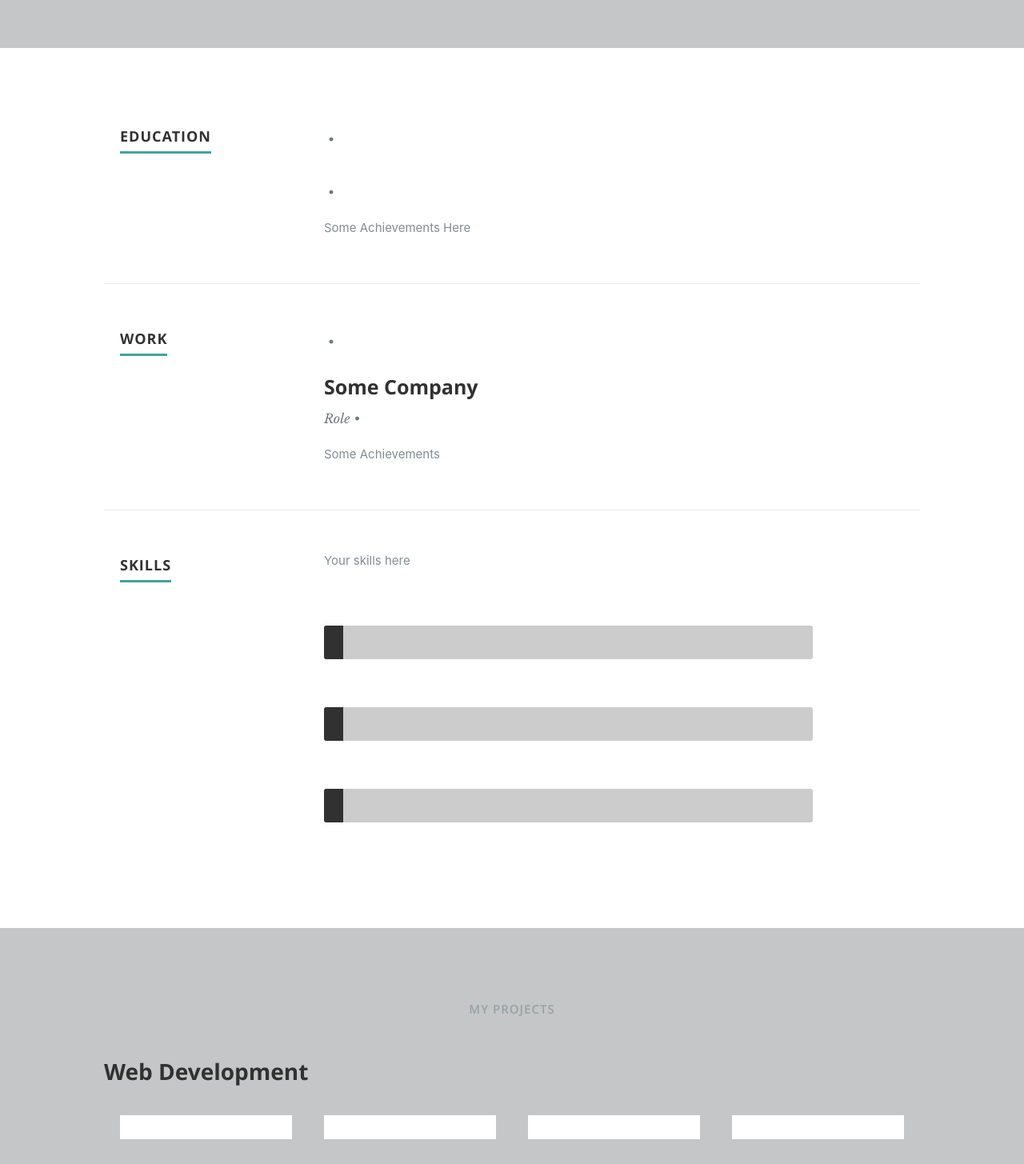
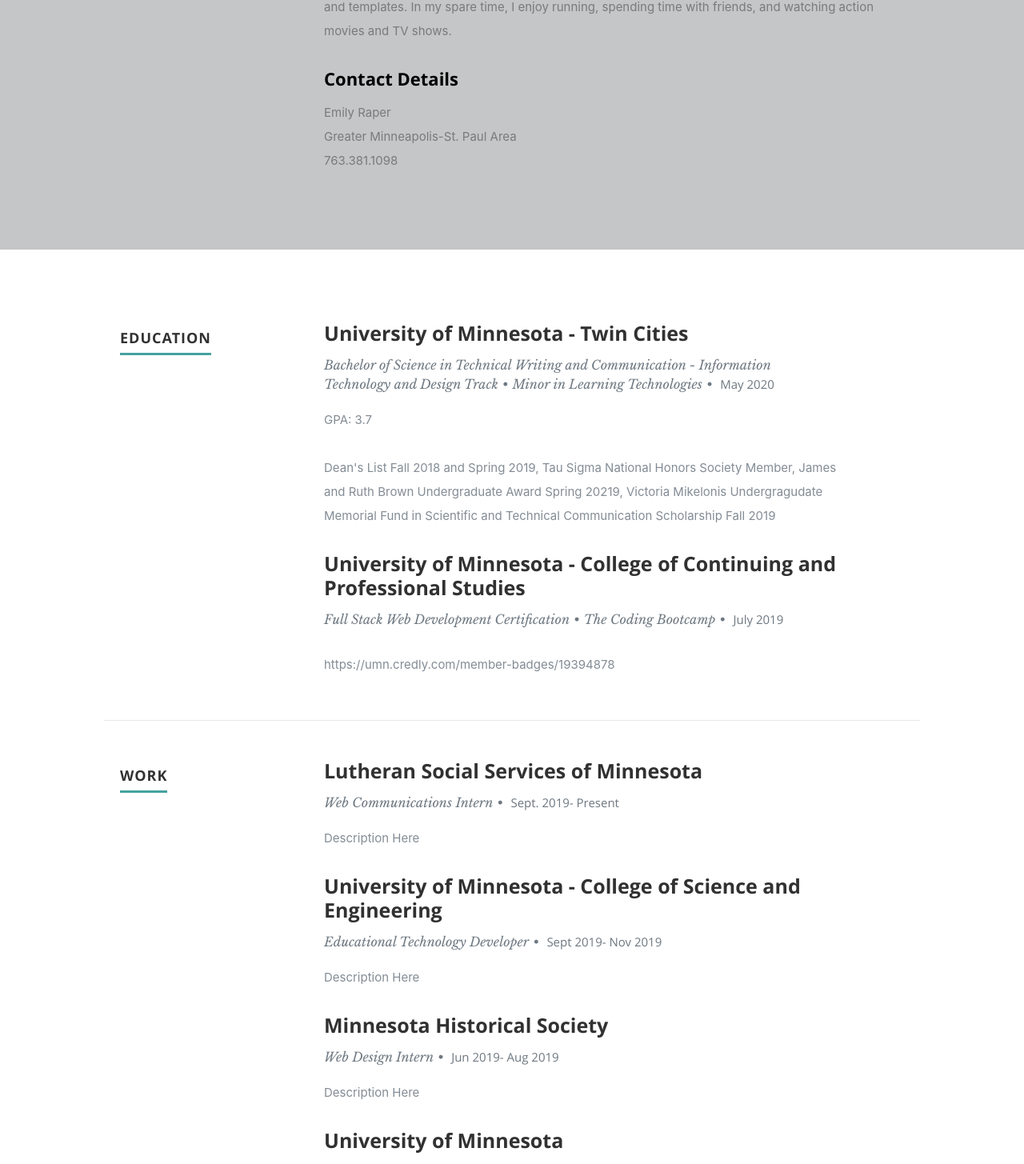
Before and after one commit to emilyr47/Portfolio, a React (Create React App) app: page / in a window 1280 px wide. Shown: the part 1094-2549 px from the top of the page at 80% size. Built offline with nearby package versions, Linux system fonts and the light colour scheme.

Commit message:
more data added to the about me and resume sections

```diff
--- a/src/components/Header.js
+++ b/src/components/Header.js
@@ -21,8 +21,8 @@
 
          <div className="row banner">
             <div className="banner-text">
-               <h1 className="responsive-headline">TITLE HERE {resumeData.name}.</h1>
-               <h3 style={{color:'#fff', fontFamily:'sans-serif '}}>TITLE HERE {resumeData.role}.{resumeData.roleDescription}
+               <h1 className="responsive-headline">I am {resumeData.name}.</h1>
+               <h3 style={{color:'#fff', fontFamily:'sans-serif '}}> {resumeData.role}.{resumeData.roleDescription}
                </h3>
                <hr/>
                <ul className="social">
--- a/src/components/Resume.js
+++ b/src/components/Resume.js
@@ -19,8 +19,12 @@
                        <div className="twelve columns">
                           <h3>{item.UniversityName}</h3>
                           <p className="info">
-                          {item.specialization}
-                          <span>&bull;</span> <em className="date">{item.MonthOfPassing} {item.YearOfPassing}</em></p>
+                          {item.specialization}<span>&bull;</span>
+                          {item.minor}
+                          <span>&bull;</span> <em className="date">{item.GraduationMonth} {item.GraduationYear}</em></p>
+                          <p>
+                          {item.GPA}
+                          </p>
                           <p>
                           {item.Achievements}
                           </p>
@@ -45,7 +49,7 @@
                           <h3>{item.CompanyName}</h3>
                           <p className="info">
                           {item.specialization}
-                          <span>&bull;</span> <em className="date">{item.MonthOfLeaving} {item.YearOfLeaving}</em></p>
+                          <span>&bull;</span> <em className="date">{item.Start} {item.End}</em></p>
                           <p>
                           {item.Achievements}
                           </p>
--- a/src/resumeData.js
+++ b/src/resumeData.js
@@ -1,67 +1,111 @@
 let resumeData = {
     "imagebaseurl":"",
-    "name": "",
-    "role": "",
+    "name": "Emily Raper",
+    "role": "Developer, Technical Writer, and Designer passionate about UX/UI and innovative communication",
     "linkedinId":"Your LinkedIn Id",
-    "roleDescription": "Small description here",
+    "roleDescription": "",
     "socialLinks":[
         {
           "name":"linkedin",
-          "url":"",
+          "url":"https://www.linkedin.com/in/emilyraper/",
           "className":"fa fa-linkedin"
         },
         {
           "name":"github",
-          "url":"",
+          "url":"https://github.com/emilyr47",
           "className":"fa fa-github"
         }
       ],
-    "aboutme":"",
-    "address":"",
-    "website":"",
+    "aboutme":"Hi, welcome to my portfolio website.  I am currently a senior at the University of Minnesota - Twin Cities, studying technical writing, information technology, and design.  I am interested in creating new and more innovative communication methods and enjoy learning new technologies with which to create those methods.  Aside from technical writing, I have dabbled in web development/design, information and document design, and a variety of web projects using CMS, and templates.  In my spare time, I enjoy running, spending time with friends, and watching action movies and TV shows.",
+    "address":"Greater Minneapolis-St. Paul Area",
+    "website":"763.381.1098",
     "education":[
       {
-        "UniversityName":"",
-        "specialization":"",
-        "GraduationMonth":"",
-        "GraduationYear":"",
-        "Achievements":""
+        "UniversityName":"University of Minnesota - Twin Cities",
+        "specialization":"Bachelor of Science in Technical Writing and Communication - Information Technology and Design Track",
+        "minor":"Minor in Learning Technologies",
+        "GraduationMonth":"May",
+        "GraduationYear":"2020",
+        "GPA":"GPA: 3.7",
+        "Achievements":"Dean's List Fall 2018 and Spring 2019, Tau Sigma National Honors Society Member, James and Ruth Brown Undergraduate Award Spring 20219, Victoria Mikelonis Undergragudate Memorial Fund in Scientific and Technical Communication Scholarship Fall 2019"
       },
       {
-        "UniversityName":"",
-        "specialization":"",
-        "GraduationMonth":"",
-        "GraduationYear":"",
-        "Achievements":"Some Achievements Here"
+        "UniversityName":"University of Minnesota - College of Continuing and Professional Studies",
+        "specialization":"Full Stack Web Development Certification",
+        "minor":"The Coding Bootcamp",
+        "GraduationMonth":"July",
+        "GraduationYear":"2019",
+        "Achievements":"https://umn.credly.com/member-badges/19394878"
       }
     ],
     "work":[
       {
-        "CompanyName":"",
-        "specialization":"",
-        "MonthOfLeaving":"",
-        "YearOfLeaving":"",
-        "Achievements":""
+        "CompanyName":"Lutheran Social Services of Minnesota",
+        "specialization":"Web Communications Intern",
+        "Start":"Sept. 2019-",
+        "End":"Present",
+        "Achievements":"Description Here"
       },
       {
-        "CompanyName":"Some Company",
-        "specialization":"Role",
-        "MonthOfLeaving":"",
-        "YearOfLeaving":"",
-        "Achievements":"Some Achievements"
-      }
+        "CompanyName":"University of Minnesota - College of Science and Engineering",
+        "specialization":"Educational Technology Developer",
+        "Start":"Sept 2019-",
+        "End":"Nov 2019",
+        "Achievements":"Description Here"
+      },
+      {
+        "CompanyName":"Minnesota Historical Society",
+        "specialization":"Web Design Intern",
+        "Start":"Jun 2019-",
+        "End":"Aug 2019",
+        "Achievements":"Description Here"
+      },
+      {
+        "CompanyName":"University of Minnesota",
+        "specialization":"Technical Writing and Communication Peer Advisor",
+        "Start":"Feb 2019-",
+        "End":"Aug 2019",
+        "Achievements":"Description Here"
+      },
+      {
+        "CompanyName":"University of Minnesota",
+        "specialization":"Web Technical Assistant/Developer",
+        "Start":"Oct 2018-",
+        "End":"Aug 2019",
+        "Achievements":"Description Here"
+      },
+      {
+        "CompanyName":"University of Minnesota",
+        "specialization":"Web Strategy Communications Assistant",
+        "Start":"Sep 2018-",
+        "End":"Oct 2018",
+        "Achievements":"Description Here"
+      },
+      {
+        "CompanyName":"Northwestern College",
+        "specialization":"Sennior Associate/Caller",
+        "Start":"Oct 2017-",
+        "End":"May 2018",
+        "Achievements":"Description Here"
+      },
     ],
     "skillsDescription":"Your skills here",
     "skills":[
       {
-        "skillname":""
+        "skillname":"HTML"
       },
       {
-        "skillname":""
+        "skillname":"CSS"
       },
       {
-        "skillname":""
-      }
+        "skillname":"JavaScript"
+      },
+      {
+        "skillname":"React.js"
+      },
+      {
+        "skillname":"Adobe Creative Cloud Suite"
+      },
     ],
     "portfolio":[
       {
```
